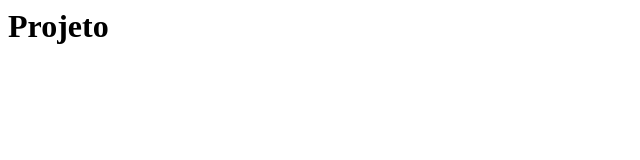
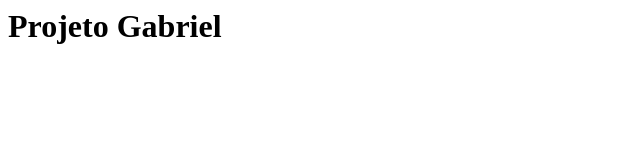
Before and after one commit to gabrielarbelli/meu-site, a plain HTML site: page index.html in a window 1280 px wide. Shown: the whole page, without its empty margins (0-640 px from the left). Drawn offline with Linux system fonts and the light colour scheme.

Commit message:
Alterando titulo

```diff
--- a/index.html
+++ b/index.html
@@ -2,6 +2,6 @@
     <head>
     </head>
     <body>
-    	<h1>Projeto</h1>
+    	<h1>Projeto Gabriel</h1>
     </body>
 </html>
```
